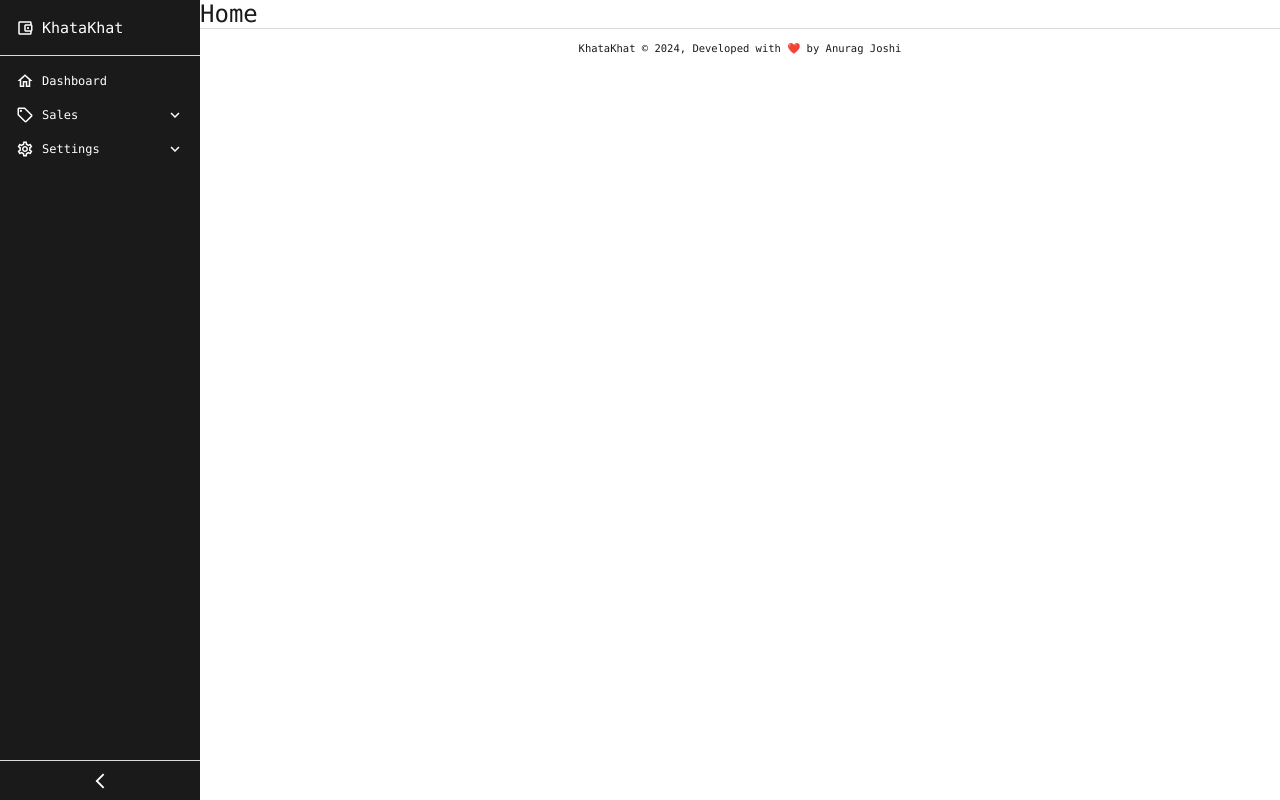
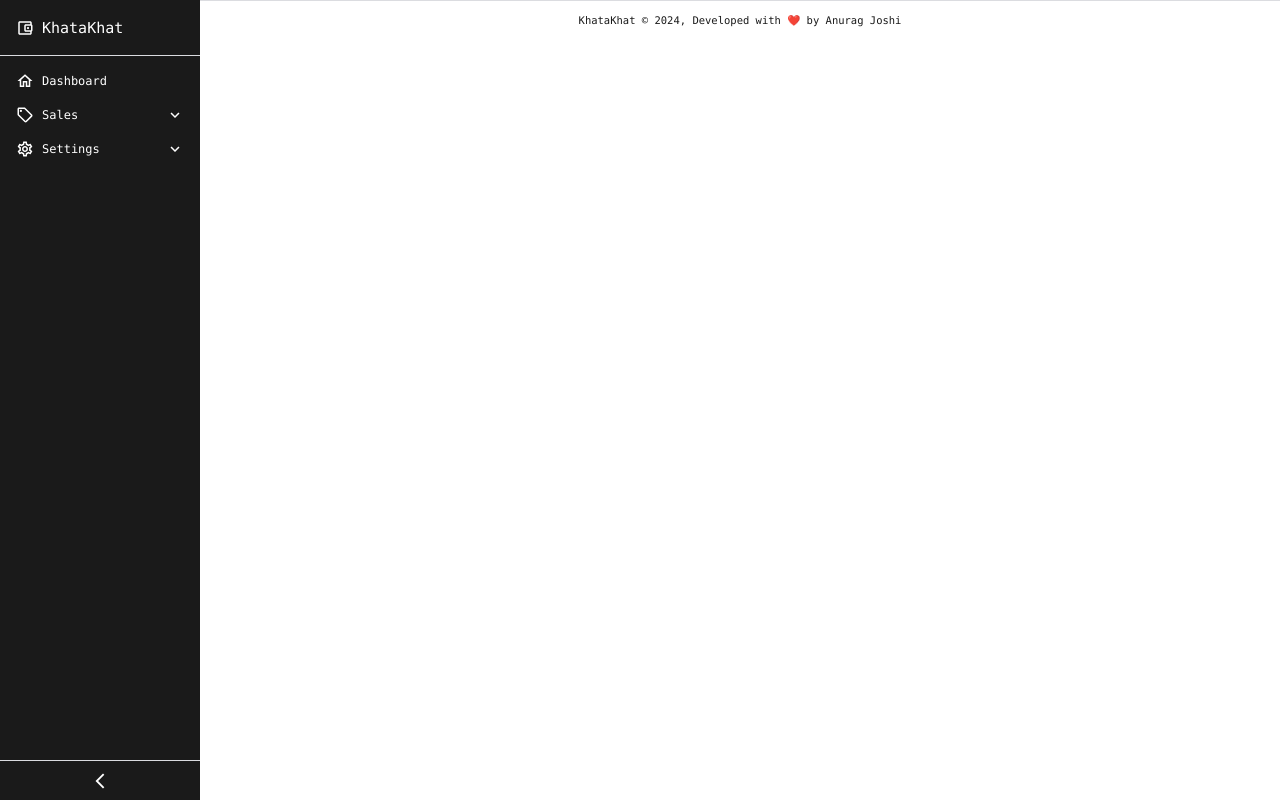
Before and after one commit to itsanuragjoshi/khatakhat-client, a React (Vite) app: page / in a window 1280 px wide. Built offline with nearby package versions, Linux system fonts and the light colour scheme.

Commit message:
add routes for customers module

```diff
--- a/src/App.jsx
+++ b/src/App.jsx
@@ -1,12 +1,18 @@
+import { Route, Routes } from 'react-router-dom'
 import Footer from './common/components/footer/Footer'
 import Menu from './common/components/menu/Menu'
+import Customers from './pages/customers/customers'
+import CustomersNew from './pages/customers/customersNew'
 
 function App() {
   return (
     <main className='app'>
       <Menu />
       <div className='contentContainer'>
-        <h1>Home</h1>
+        <Routes>
+          <Route path="/customers" element={<Customers />} />
+          <Route path="/customers/new" element={<CustomersNew />} />
+        </Routes>
         <Footer />
       </div>
     </main>
```
